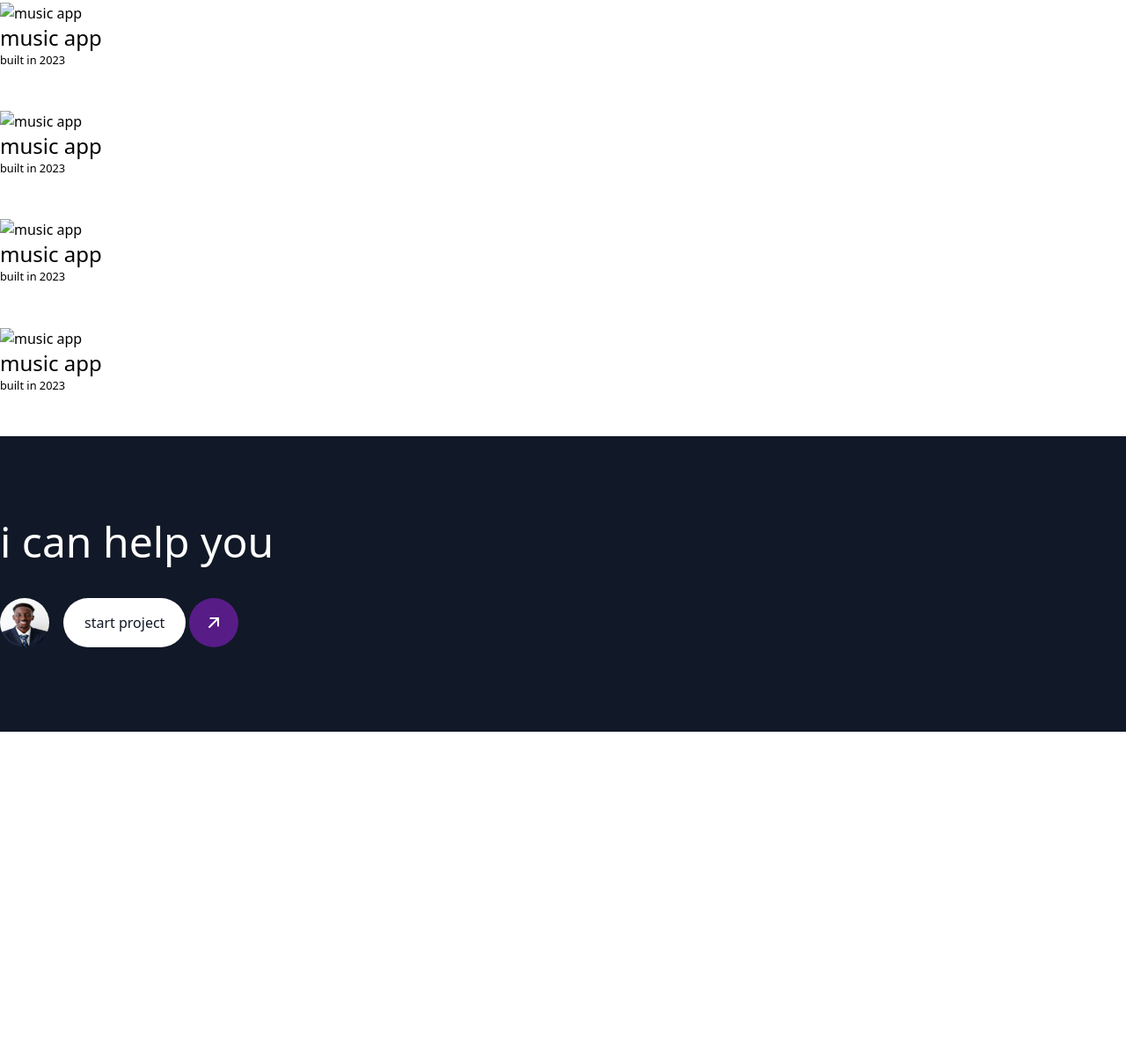
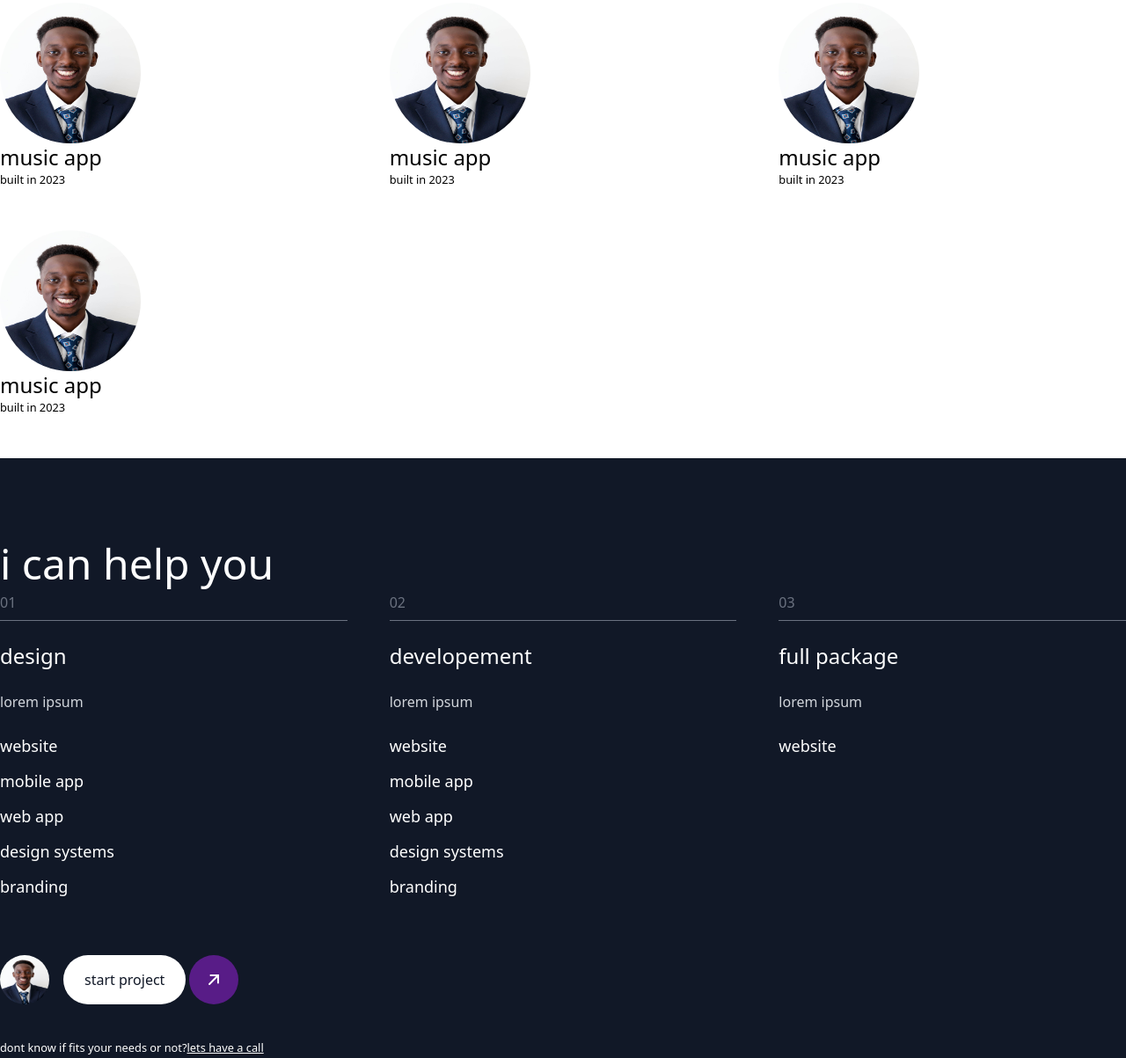
Before and after one commit to trevor-ngugi/TNG-folio, a plain HTML site: page index.html in a window 1280 px wide. Shown: the part 983-2186 px from the top of the page at 88% size. Before the commit the page ends 1815 px from the top, so only its background shows below. Drawn offline with nearby package versions, Linux system fonts and the light colour scheme.

Commit message:
fix grid columns for work and footer section

```diff
--- a/index.html
+++ b/index.html
@@ -124,24 +124,24 @@
             </ul>
         </nav>
 
-        <div class="grid grid-col-1 md:grid-col-2 lg:grid-col-3 gap-12">
+        <div class="grid grid-col-1 md:grid-cols-2 lg:grid-cols-3 gap-12">
             <div>
-                <img src="#" alt="music app"/>
+                <img class="w-40 h-40 rounded-full" src="images/img1.jpeg" alt="music app"/>
                 <h3 class="text-2xl"> music app</h3>
                 <small>built in 2023</small>
             </div>
             <div>
-                <img src="#" alt="music app"/>
+                <img class="w-40 h-40 rounded-full" src="images/img1.jpeg" alt="music app"/>
                 <h3 class="text-2xl"> music app</h3>
                 <small>built in 2023</small>
             </div>
             <div>
-                <img src="#" alt="music app"/>
+                <img class="w-40 h-40 rounded-full" src="images/img1.jpeg"alt="music app"/>
                 <h3 class="text-2xl"> music app</h3>
                 <small>built in 2023</small>
             </div>
             <div>
-                <img src="#" alt="music app"/>
+                <img class="w-40 h-40 rounded-full" src="images/img1.jpeg" alt="music app"/>
                 <h3 class="text-2xl"> music app</h3>
                 <small>built in 2023</small>
             </div>
@@ -151,6 +151,45 @@
     <footer class="bg-gray-900 text-white py-12">
         <section class="container mx-auto my-12">
             <h2 class="text-5xl">i can help you</h2>
+
+            <div class="grid grid-col-1 md:grid-cols-2 lg:grid-cols-3 gap-12">
+                <div>
+                    <p class="text-gray-500 border-b border-gray-500 py-2">01</p>
+                    <h3 class="text-2xl my-6">design</h3>
+                    <p class="text-gray-300">lorem ipsum</p>
+                    <ul class="my-6 space-y-3 text-lg">
+                        <li><a href="#">website</a></li>
+                        <li><a href="#">mobile app</a></li>
+                        <li><a href="#">web app</a></li>
+                        <li><a href="#">design systems</a></li>
+                        <li><a href="#">branding</a></li>
+                    </ul>
+                </div>
+
+                <div>
+                    <p class="text-gray-500 border-b border-gray-500 py-2">02</p>
+                    <h3 class="text-2xl my-6">developement</h3>
+                    <p class="text-gray-300">lorem ipsum</p>
+                    <ul class="my-6 space-y-3 text-lg">
+                        <li><a href="#">website</a></li>
+                        <li><a href="#">mobile app</a></li>
+                        <li><a href="#">web app</a></li>
+                        <li><a href="#">design systems</a></li>
+                        <li><a href="#">branding</a></li>
+                    </ul>
+                </div>
+
+                <div>
+                    <p class="text-gray-500 border-b border-gray-500 py-2">03</p>
+                    <h3 class="text-2xl my-6">full package</h3>
+                    <p class="text-gray-300">lorem ipsum</p>
+                    <ul class="my-6 space-y-3 text-lg">
+                        <li><a href="#">website</a></li>
+
+                    </ul>
+                </div>
+
+            </div>
 
             <div class="flex gap-1 my-10">
                 <img class="w-14 h-14 rounded-full mr-3" src="images/img1.jpeg" alt="photo" />
@@ -167,6 +206,7 @@
                     </svg>
                 </a>
             </div>
+            <small>dont know if fits your needs or not?<a  class="underline" href="#">lets have a call</a></small>
         </section>
 
 
```
